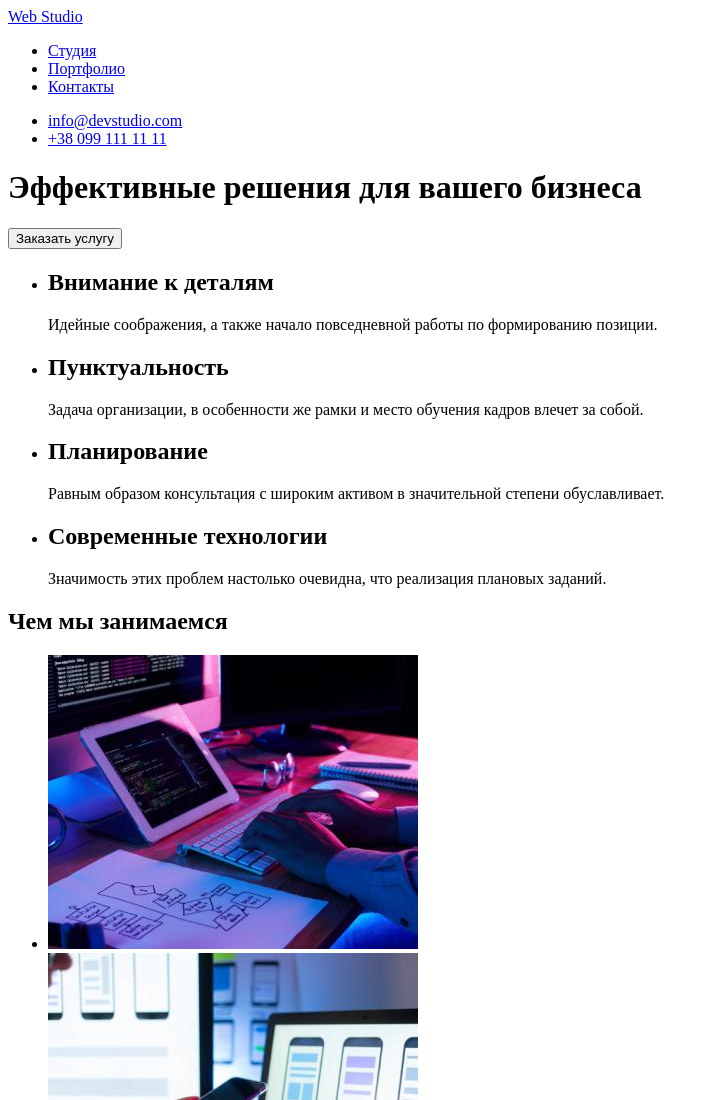
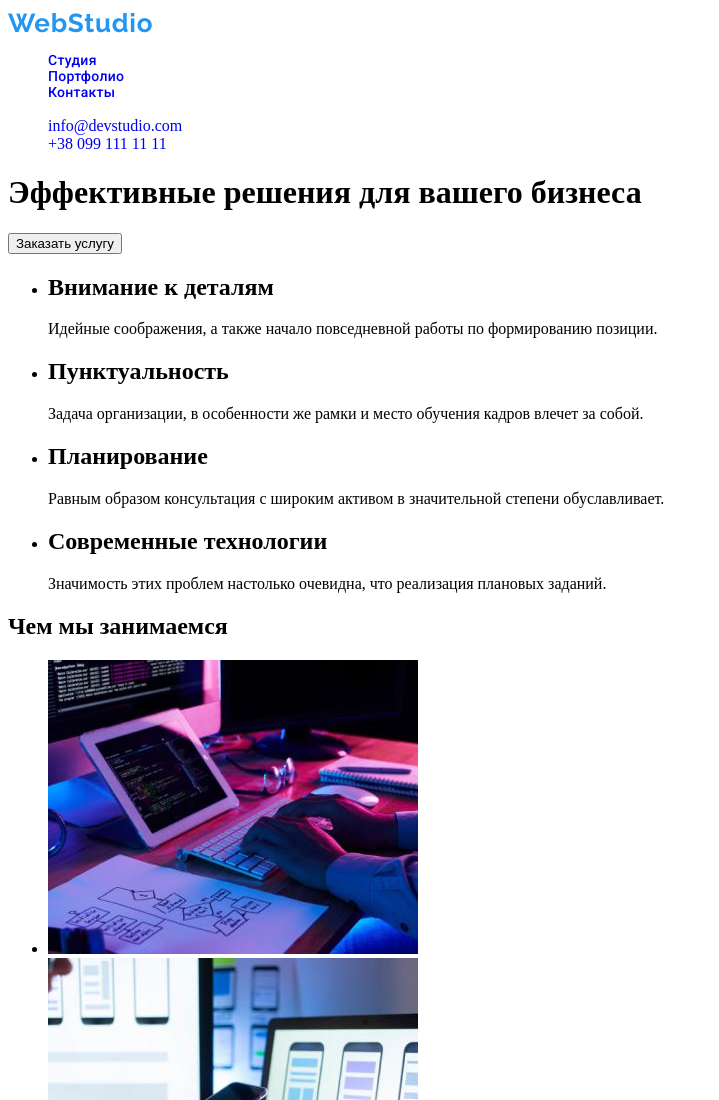
Before and after one commit to IllyaMartyniuk/goit-markup-hw-02, a plain HTML site: page index.html in a window 1280 px wide. Shown: the top 1100 px of the page, without its empty margins (0-719 px from the left). Drawn offline with Linux system fonts and the light colour scheme.

Commit message:
Начало стилей положено

```diff
--- a/css/style.css
+++ b/css/style.css
@@ -0,0 +1,42 @@
+:root {
+  --hover-focus-color: #2196f3;
+}
+
+.logo {
+  text-decoration: none;
+}
+.menu-list {
+  list-style: none;
+}
+.menu-link {
+  text-decoration: none;
+}
+.header-contact-link {
+  list-style: none;
+}
+.mail-link {
+  text-decoration: none;
+}
+.tel-link {
+  text-decoration: none;
+}
+.logo {
+  font-family: 'Raleway', sans-serif;
+  font-weight: 700;
+  font-size: 26px;
+  line-height: 1.19;
+  letter-spacing: 0.03em;
+  color: #2196f3;
+}
+.menu-list {
+  font-family: 'Roboto', sans-serif;
+  font-weight: 500;
+  font-size: 14px;
+  line-height: 1.14;
+  letter-spacing: 0.02em;
+  color: #212121;
+}
+.menu-link:hover,
+.menu-link:focus {
+  color: var(--hover-focus-color);
+}
--- a/index.html
+++ b/index.html
@@ -5,30 +5,34 @@
     <meta http-equiv="X-UA-Compatible" content="IE=edge">
     <meta name="viewport" content="width=device-width, initial-scale=1.0">
     <title>Web Studio</title>
+    <link rel="preconnect" href="https://fonts.gstatic.com">
+    <link href="https://fonts.googleapis.com/css2?family=Raleway:wght@700&family=Roboto:wght@400;500;700;900&display=swap"
+        rel="stylesheet">
     <link rel="stylesheet" href="./css/style.css"/>
+
 </head>
 <body>
-    <header>
-        <a href="#">Web Studio</a>
-    <nav>
-        <ul>
+    <header class="header">
+        <a class="logo" href="#">WebStudio</a>
+    <nav class="navigation">
+        <ul class="menu-list">
             <li>
-                <a href="#">Студия</a>
+                <a class="menu-link" href="#">Студия</a>
             </li>
             <li>
-                <a href="./portfolio.html">Портфолио</a>
+                <a class="menu-link" href="./portfolio.html">Портфолио</a>
             </li>
             <li>
-                <a href="#">Контакты</a>
+                <a class="menu-link" href="#">Контакты</a>
             </li>
         </ul>
     </nav>
-    <ul>
+    <ul class="header-contact-link">
         <li>
-            <a href="#">info@devstudio.com</a>
+            <a class="mail-link" href="#">info@devstudio.com</a>
         </li>
         <li>
-            <a href="#">+38 099 111 11 11</a>
+            <a class="tel-link" href="#">+38 099 111 11 11</a>
         </li>
     </ul>
     </header>
```
Also changed, not shown: portfolio.html (+5 -1 lines).
